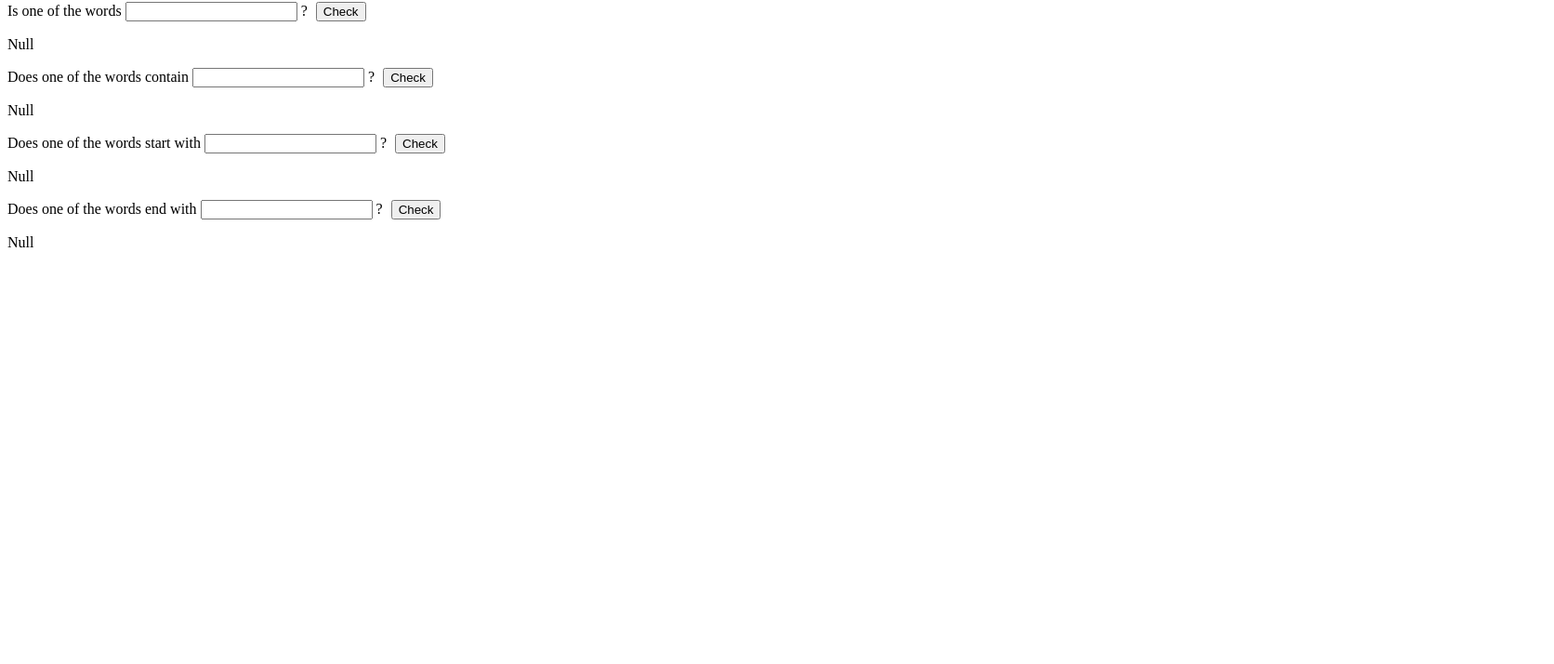
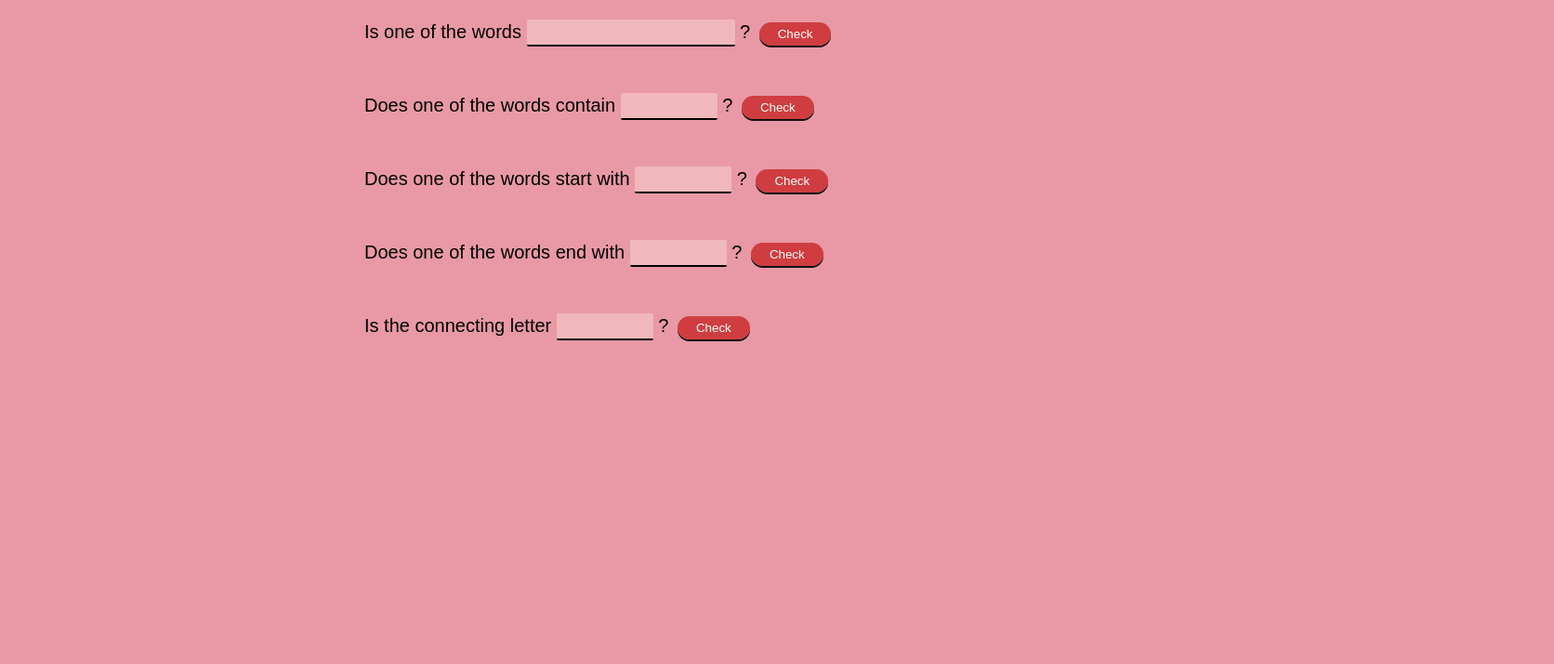
Before and after one commit to Jocowl25/Letterboxed-helper, a website: page public/index.html in a window 1280 px wide. Shown: the part 86-800 px from the top of the page at 93% size, 1672 px wide, since content can reach past the window. Drawn offline with Linux system fonts and the light colour scheme; no server answers.

Commit message:
add some styling

```diff
--- a/public/index.html
+++ b/public/index.html
@@ -6,18 +6,60 @@
     <meta name="viewport" content="width=device-width, initial-scale=1.0" />
     <title>Letterboxed Helper</title>
     <style>
+      body{
+        background-color: rgb(232, 153, 165);
+        font-family:Arial, Helvetica, sans-serif
+      }
+      h1{
+        font-size:40px;
+      }
       .mainContainer{
         display:flex;
+        align-items:start;
         justify-content: center;
         flex-direction: column;
         width:100vw;
+        margin-left:30vw;
       }
       button{
-        display:inline;
-        margin-left: 5px;
+        display: inline-block;
+        margin-left:5px;
+  padding: 5px 20px;
+  cursor: pointer;
+  text-align: center;
+  text-decoration: none;
+  outline: none;
+  color: #fff;
+  background-color: #c71e1ebe;
+  border: none;
+  border-radius: 15px;
+  box-shadow: 0 2px #101010;
+      }
+      button:hover{
+      background-color: #901515be;
+      }
+      button:active{
+        background-color: #901515be;
+        box-shadow: 0 0 #101010;
+        transform: translateY(2px);
       }
       .question{
         display:inline;
+        font-size:20px;
+      }
+      .input{
+        border:none;
+        height:25px;
+        width:100px;
+        font-size:20px;
+        border-bottom:2px solid black;
+        border-radius: 2px;
+        background-color: #f3c3c3be;
+        display:inline;
+        text-align: center;
+      }
+      .long{
+        width:220px;
       }
     </style>
   </head>
@@ -26,25 +68,31 @@
       <h1>Letterboxed Helper</h1>
     <div class="questionContainer">
       <p class="question">Is one of the words
-      <input type="text"></input> ?</p>
+      <input class="input long" type="text"></input> ?</p>
       <button>Check</button>
       <p class="result">Null</p>
     </div>
     <div class="questionContainer">
       <p class="question">Does one of the words contain
-      <input type="text"></input> ?</p>
+      <input class="input" type="text"></input> ?</p>
       <button>Check</button>
       <p class="result">Null</p>
     </div>
     <div class="questionContainer">
       <p class="question">Does one of the words start with
-      <input type="text"></input> ?</p>
+      <input class="input" type="text"></input> ?</p>
       <button>Check</button>
       <p class="result">Null</p>
     </div>
     <div class="questionContainer">
       <p class="question">Does one of the words end with
-      <input type="text"></input> ?</p>
+      <input class="input" type="text"></input> ?</p>
+      <button>Check</button>
+      <p class="result">Null</p>
+    </div>
+    <div class="questionContainer">
+      <p class="question">Is the connecting letter
+      <input class="input" type="text" maxlength="1"></input> ?</p>
       <button>Check</button>
       <p class="result">Null</p>
     </div>
@@ -65,10 +113,18 @@
     let solutions=solve_puzzle(nytData,nytChoiceSolution)
     loadingFinished=true
       })
+
+      function functionList(v){
+
+      }
+
 let inputList=document.querySelectorAll("input")
 let buttonList=document.querySelectorAll("button")
-let resultList = document.querySelector(".result")
-
+let resultList = document.querySelectorAll(".result")
+resultList.forEach((ele)=>{ele.style.opacity="0";})
+buttonList.forEach((button,i)=>{
+button.addEventListener("click",()=>{functionList(i)})
+})
 
     function two_word_solution(word_list, chars){
     let output = []
```
